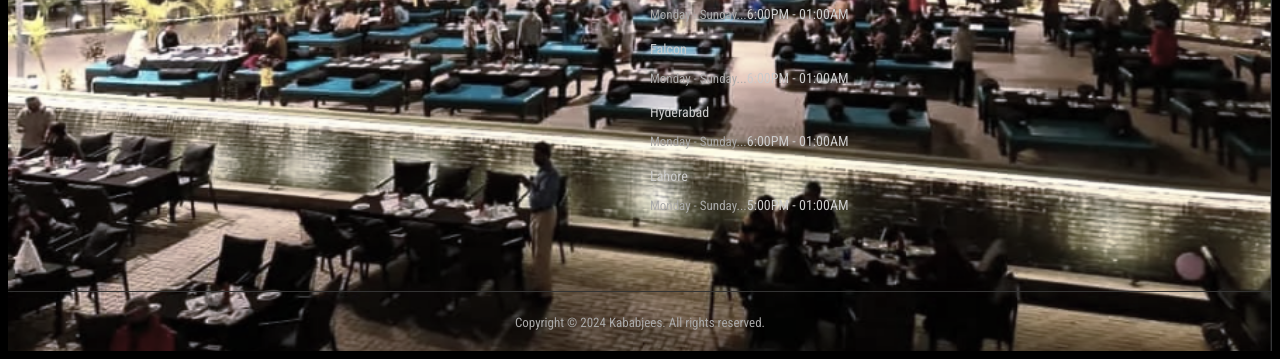
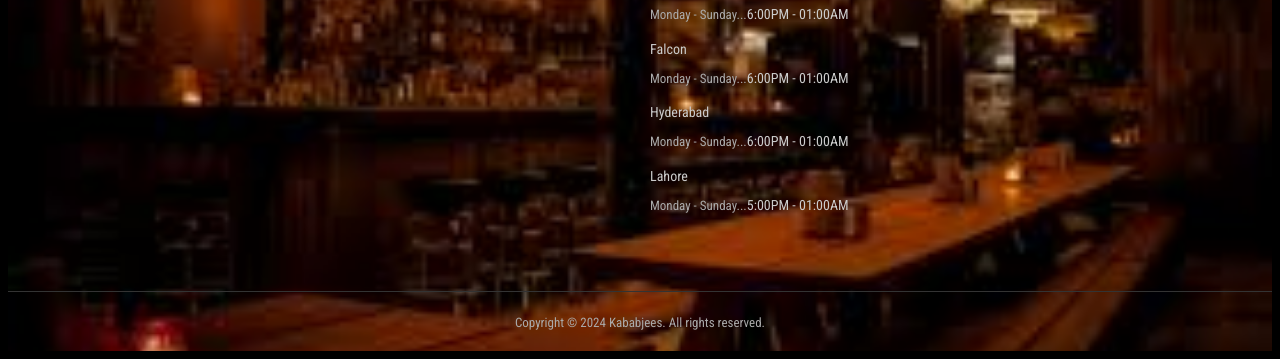
Before and after one commit to SaraNaveed02/my-kababjees, a plain HTML site: page index.html in a window 1280 px wide. Shown: the part 4503-4862 px from the top of the page. Drawn offline with Linux system fonts and the light colour scheme; a web font is replaced by a local one.

Commit message:
Update style.css

```diff
--- a/style.css
+++ b/style.css
@@ -578,7 +578,7 @@ body {
 }
 
 .footer {
-  background:url('footer-bg.png') no-repeat center center/cover;
+  background:url('footer-bg.jpeg') no-repeat center center/cover;
   background-color: #1a1a1a;
   color: #ffffff;
   font-family: "Roboto Condensed", sans-serif;
```
